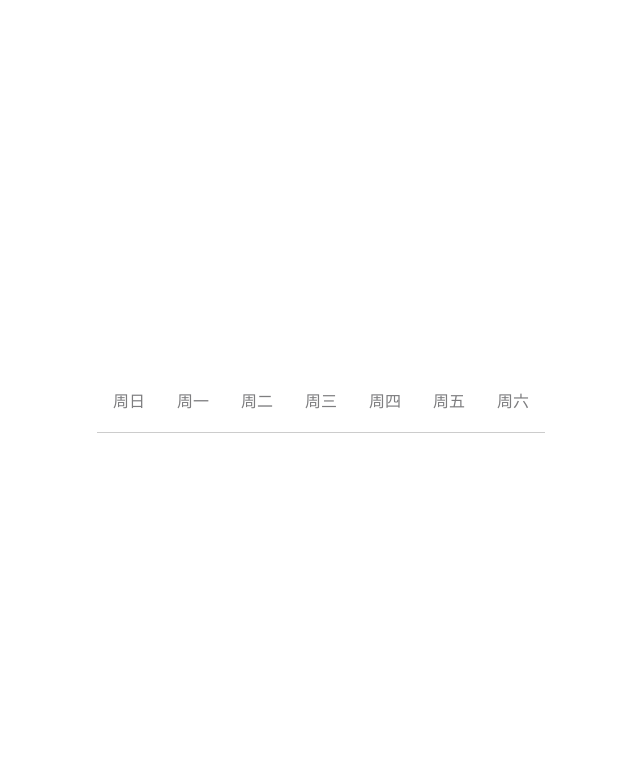
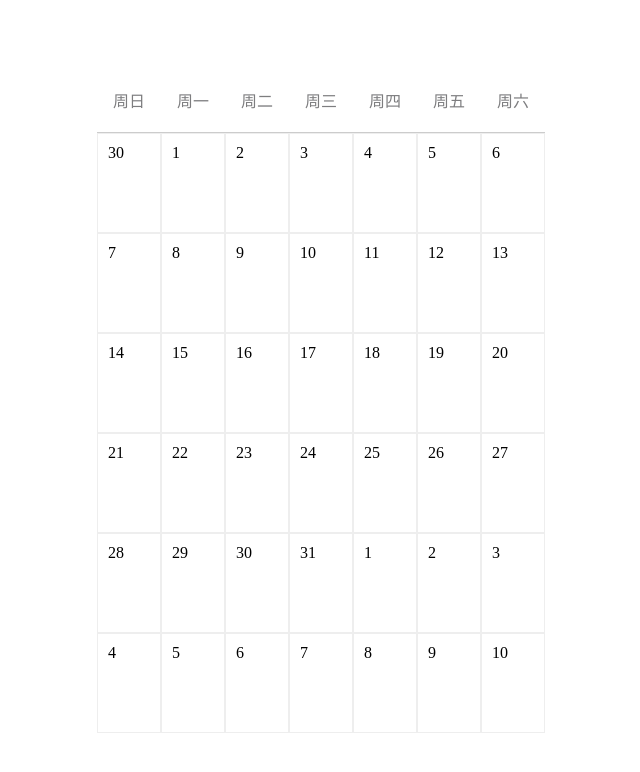
Before and after one commit to XieZongChen/practice-react, a React (Vite) app: page / in a window 1280 px wide. Shown: the top 772 px of the page, without its empty margins (319-959 px from the left). Built offline with nearby package versions, Linux system fonts and the light colour scheme.

Commit message:
feat: render days

```diff
--- a/src/components/calendar/MonthCalendar.tsx
+++ b/src/components/calendar/MonthCalendar.tsx
@@ -25,6 +25,25 @@ function getAllDays(date: Dayjs) {
       currentMonth: calcDate.month() === date.month(), // 记录是否是当前月
     };
   }
+
+  return daysInfo;
+}
+
+function renderDays(days: Array<{ date: Dayjs; currentMonth: boolean }>) {
+  const rows = [];
+  for (let i = 0; i < 6; i++) {
+    const row = [];
+    for (let j = 0; j < 7; j++) {
+      const item = days[i * 7 + j];
+      row[j] = (
+        <div className='calendar-month-body-cell'>{item.date.date()}</div>
+      );
+    }
+    rows.push(row);
+  }
+  return rows.map((row) => (
+    <div className='calendar-month-body-row'>{row}</div>
+  ));
 }
 
 interface MonthCalendarProps extends CalendarProps {}
@@ -43,6 +62,7 @@ function MonthCalendar(props: MonthCalendarProps) {
           </div>
         ))}
       </div>
+      <div className='calendar-month-body'>{renderDays(allDays)}</div>
     </div>
   );
 }
--- a/src/components/calendar/index.scss
+++ b/src/components/calendar/index.scss
@@ -17,4 +17,16 @@
       flex: 1;
     }
   }
+
+  &-body {
+    &-row {
+      height: 100px;
+      display: flex;
+    }
+    &-cell {
+      flex: 1;
+      border: 1px solid #eee;
+      padding: 10px;
+    }
+  }
 }
```
